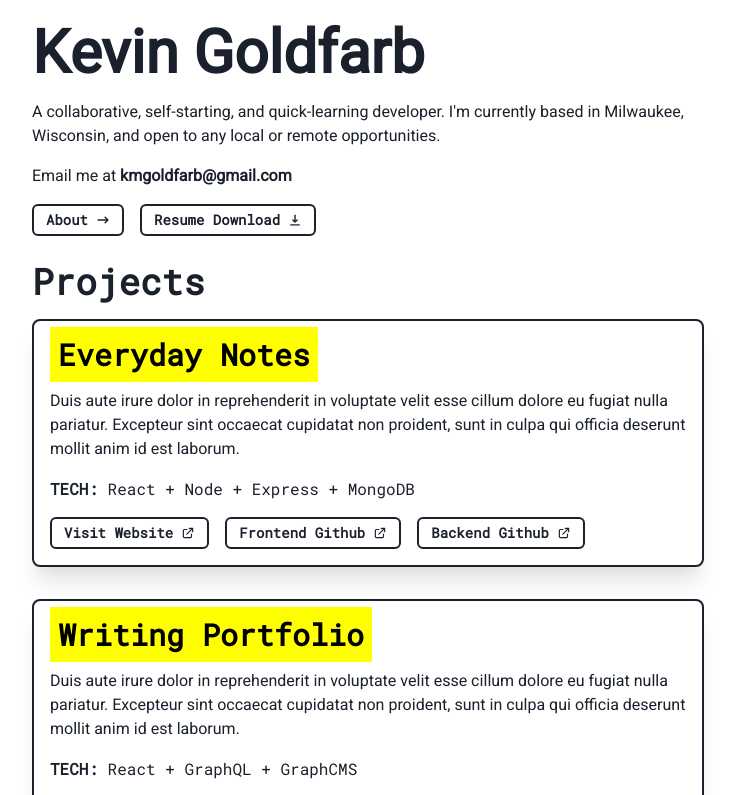
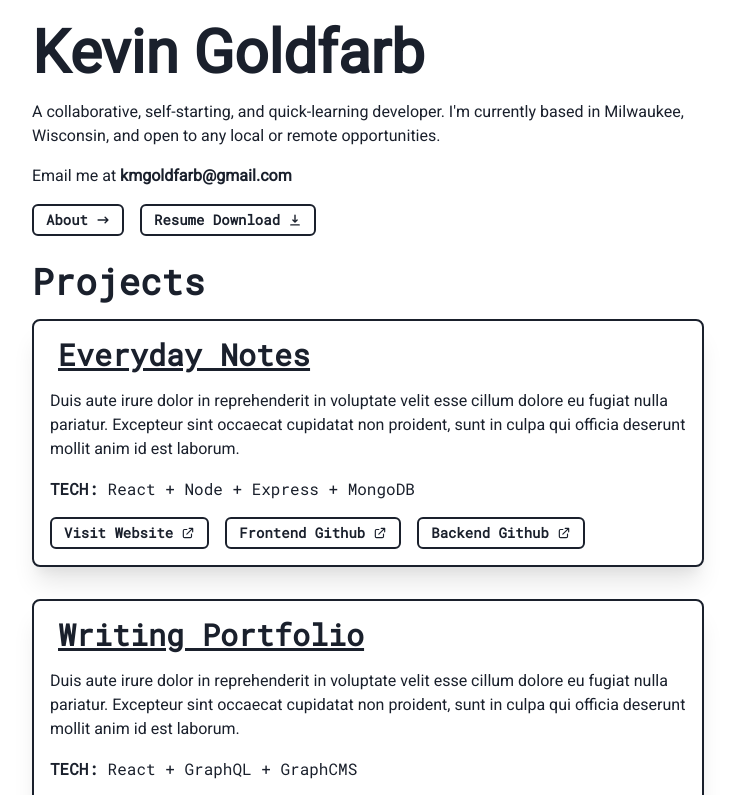
Before and after one commit to kmgoldfarb/goldfarb-portfolio, a Next.js app: page / in a window 1280 px wide. Shown: the top 795 px of the page, without its empty margins (272-1007 px from the left). Built offline with nearby package versions, Linux system fonts and the light colour scheme.

Commit message:
Adjusted styling on header

```diff
--- a/Components/ProjectCard.js
+++ b/Components/ProjectCard.js
@@ -19,7 +19,7 @@ export default function ProjectCard(props) {
       p={4}
       border="2px"
     >
-      <Heading size="lg" p={2} as="mark">
+      <Heading size="lg" p={2} as="u">
         {props.title}
       </Heading>
       <Text mt={4} mb={4}>
```
